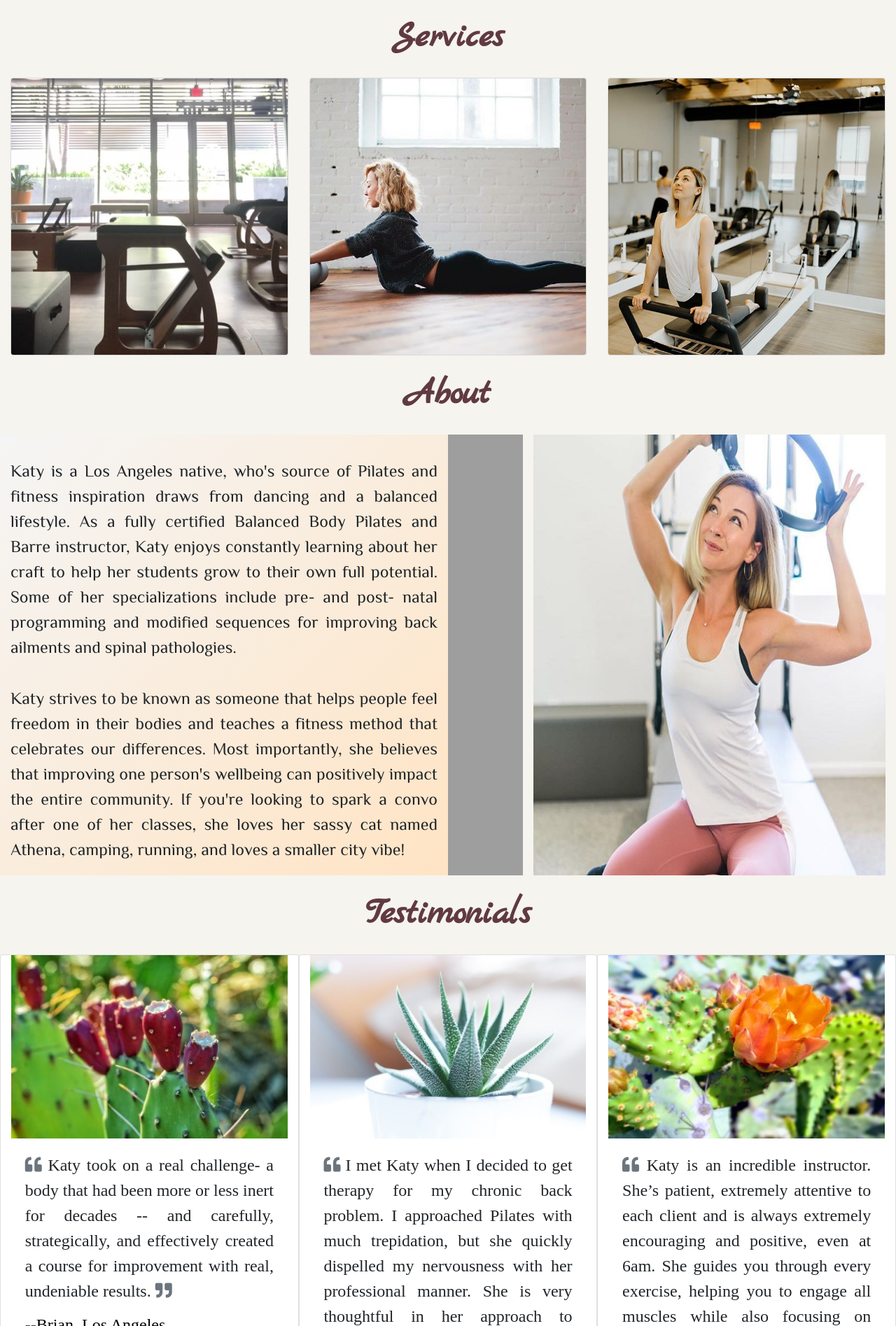
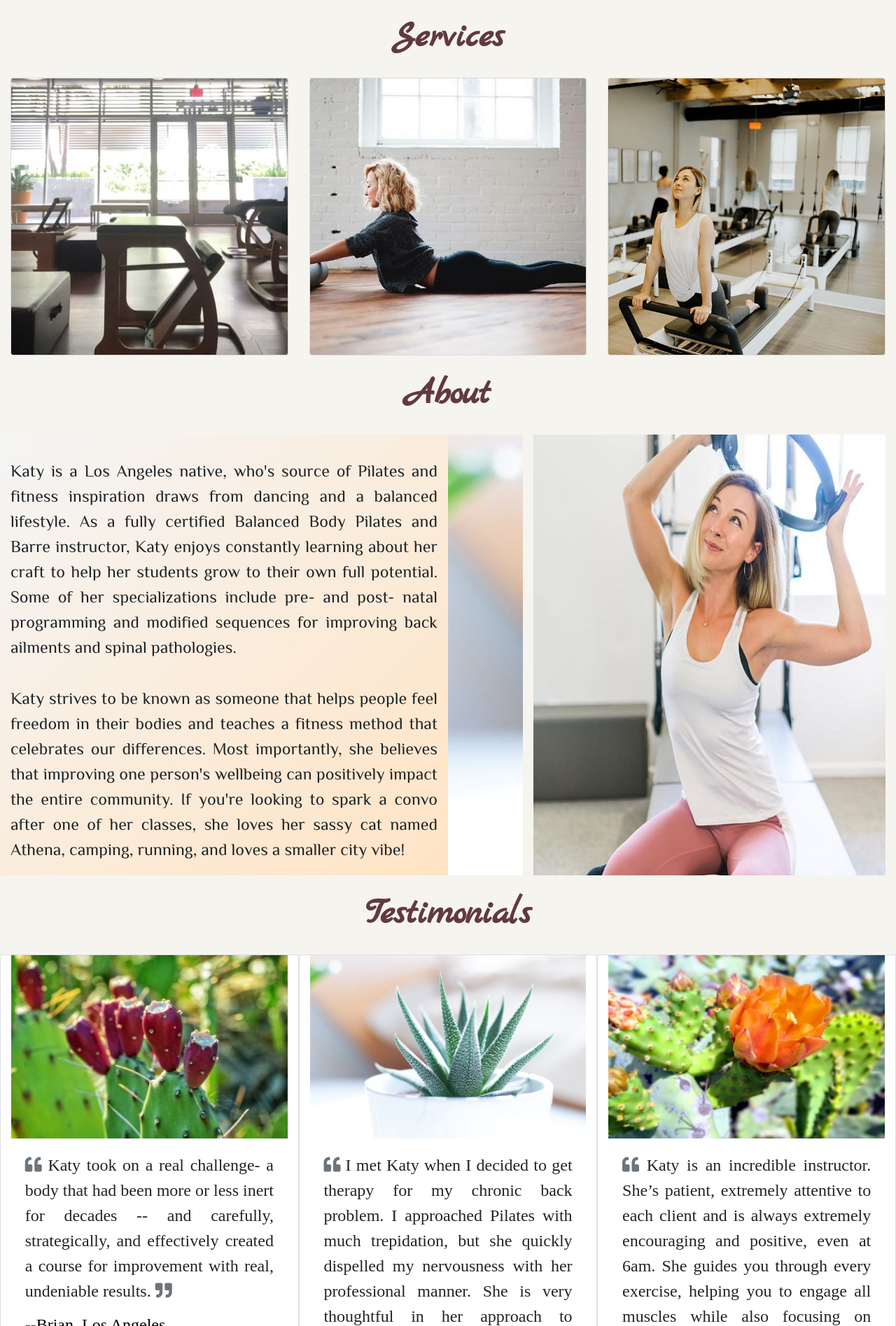
Before and after one commit to elowskya/code-playground, a PHP site: page / in a window 1280 px wide. Shown: the part 945-2840 px from the top of the page at 70% size. Run offline with PHP 8.4, Linux system fonts and the light colour scheme; some libraries are stand-ins or nearby versions; some web fonts are replaced; grey boxes are pictures that could not be loaded.

Commit message:
image link fixed

```diff
--- a/css/style.css
+++ b/css/style.css
@@ -174,7 +174,7 @@ form input {
     background-color: white;
 }
   .aboutImage {
-      background-image: url("../images/succulent.jpg");
+      background-image: url("../images/succulent375.jpg");
       background-repeat: no-repeat;
       background-attachment: fixed;
       background-size: cover;
```
